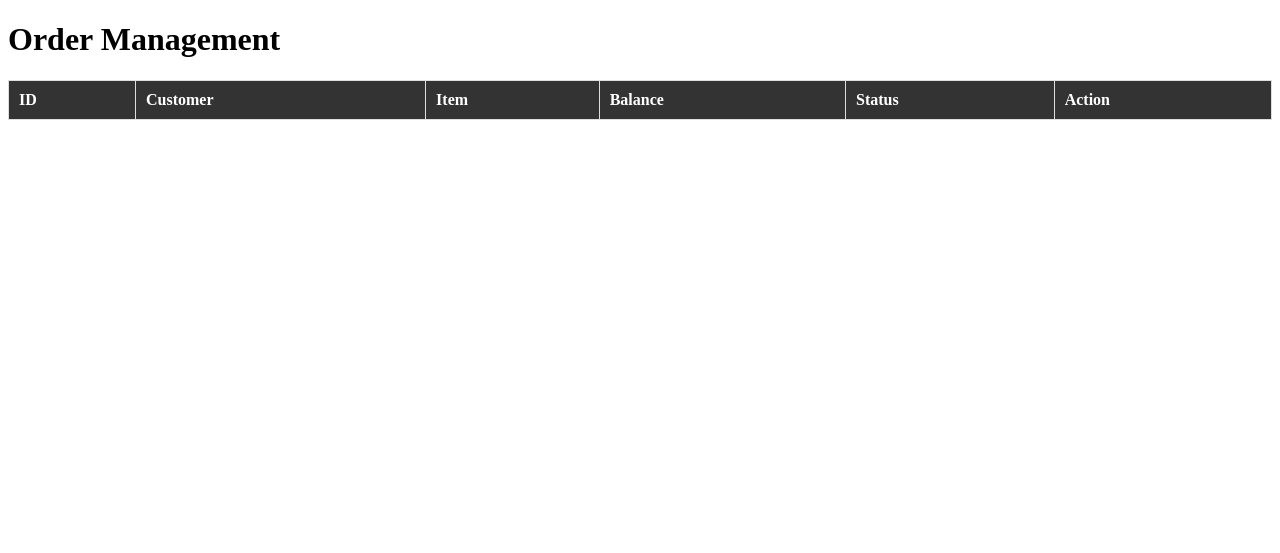
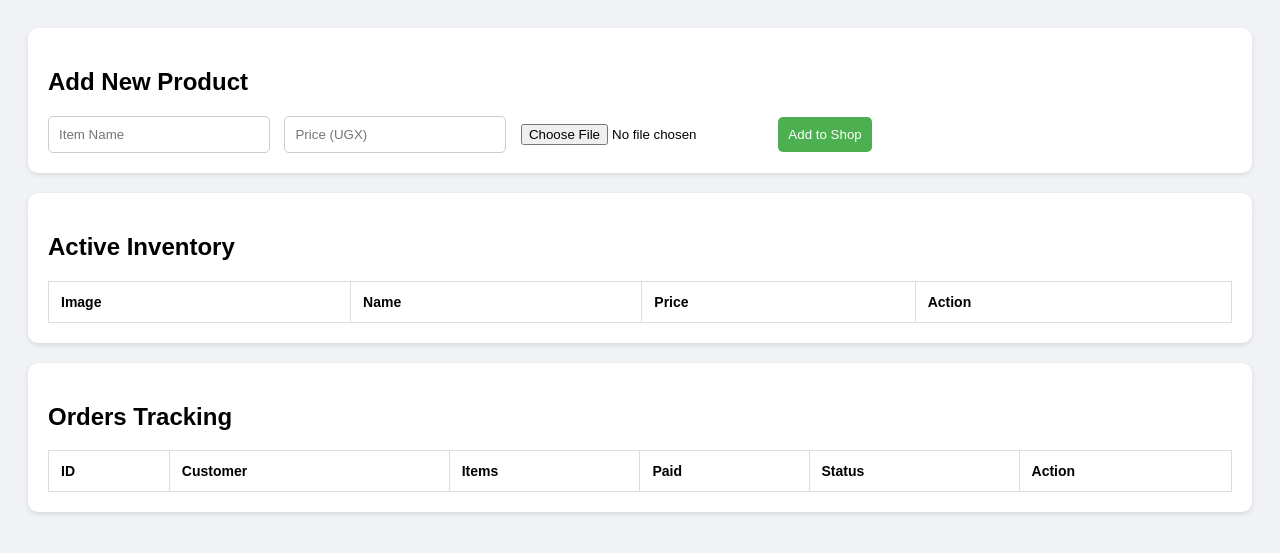
Before and after one commit to FAR-ANALYST/phionah-plastics, a Flask app: page /admin in a window 1280 px wide. Shown: the top 553 px of the page. Run offline with Flask 3, Linux system fonts and the light colour scheme; data that the repository does not hold is empty.

Commit message:
Update admin.html

```diff
--- a/templates/admin.html
+++ b/templates/admin.html
@@ -1,39 +1,58 @@
 <!DOCTYPE html>
 <html>
 <head>
-    <title>Admin Panel - Phionah Plastics</title>
+    <title>Admin - Phionah's Shops</title>
     <style>
-        table { width: 100%; border-collapse: collapse; margin-top: 20px; }
-        th, td { border: 1px solid #ddd; padding: 10px; text-align: left; }
-        th { background: #333; color: white; }
-        .status-btn { background: #28a745; color: white; padding: 5px 10px; text-decoration: none; border-radius: 3px; }
+        body { font-family: sans-serif; background: #f0f2f5; padding: 20px; }
+        .box { background: white; padding: 20px; border-radius: 10px; margin-bottom: 20px; box-shadow: 0 2px 5px rgba(0,0,0,0.1); }
+        table { width: 100%; border-collapse: collapse; margin-top: 10px; font-size: 14px; }
+        th, td { padding: 12px; border: 1px solid #ddd; text-align: left; }
+        .btn-del { color: #d32f2f; text-decoration: none; font-weight: bold; }
+        .btn-status { background: #004a99; color: white; padding: 6px 12px; border-radius: 5px; text-decoration: none; display: inline-block; }
+        input[type="text"], input[type="number"] { padding: 10px; width: 200px; margin-right: 10px; border-radius: 5px; border: 1px solid #ccc; }
     </style>
 </head>
 <body>
-    <h1>Order Management</h1>
+    <div class="box">
+        <h2>Add New Product</h2>
+        <form action="/add_product" method="POST" enctype="multipart/form-data">
+            <input type="text" name="name" placeholder="Item Name" required>
+            <input type="number" name="price" placeholder="Price (UGX)" required>
+            <input type="file" name="image" required>
+            <button type="submit" style="padding: 10px; background: #4caf50; color: white; border: none; border-radius: 5px;">Add to Shop</button>
+        </form>
+    </div>
+
+    <div class="box">
+        <h2>Active Inventory</h2>
         <table>
+            <tr><th>Image</th><th>Name</th><th>Price</th><th>Action</th></tr>
+            {% for p in products %}
             <tr>
-            <th>ID</th>
-            <th>Customer</th>
-            <th>Item</th>
-            <th>Balance</th>
-            <th>Status</th>
-            <th>Action</th>
+                <td><img src="{{ p.image_url }}" width="50" style="border-radius: 4px;"></td>
+                <td>{{ p.name }}</td>
+                <td>UGX {{ "{:,}".format(p.price) }}</td>
+                <td><a href="/delete_product/{{ p.id }}" class="btn-del" onclick="return confirm('Remove this item?')">Delete</a></td>
             </tr>
+            {% endfor %}
+        </table>
+    </div>
+
+    <div class="box">
+        <h2>Orders Tracking</h2>
+        <table>
+            <tr><th>ID</th><th>Customer</th><th>Items</th><th>Paid</th><th>Status</th><th>Action</th></tr>
             {% for o in orders %}
             <tr>
                 <td>{{ o.order_id }}</td>
-            <td>{{ o.username }} ({{ o.location }})</td>
+                <td>{{ o.username }} ({{ o.phone }})</td>
                 <td>{{ o.item_name }}</td>
-            <td>UGX {{ o.balance }}</td>
+                <td>UGX {{ "{:,}".format(o.amount_paid) }}</td>
                 <td><strong>{{ o.status }}</strong></td>
-            <td>
-                {% if o.status == 'Pending' %}
-                <a href="/update_status/{{ o.order_id }}" class="status-btn">Ship Order</a>
-                {% endif %}
-            </td>
+                <td><a href="/update_status/{{ o.order_id }}" class="btn-status">Mark 'On the Way'</a></td>
             </tr>
             {% endfor %}
         </table>
+    </div>
 </body>
 </html>
```
Lines whose indentation alone changed are shown as unchanged.
